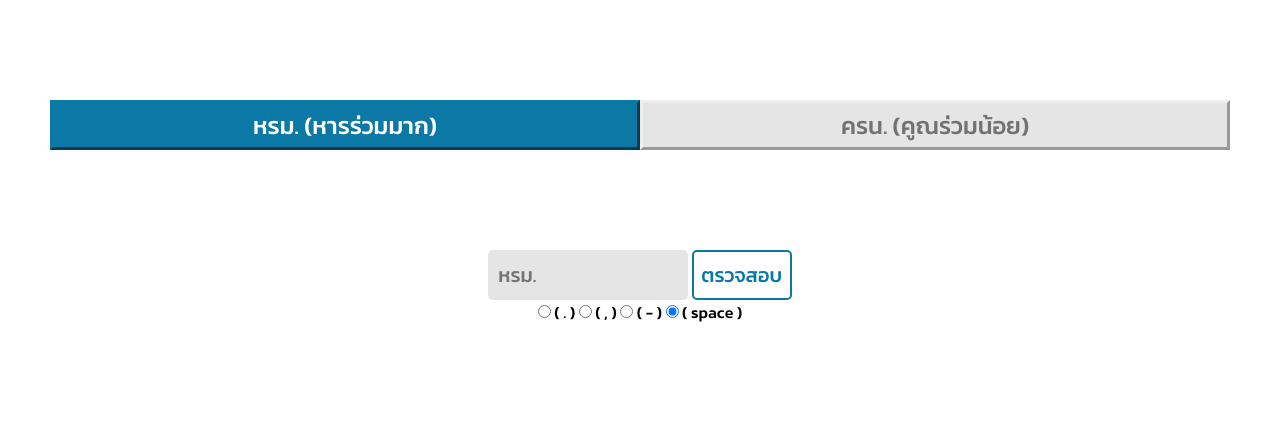
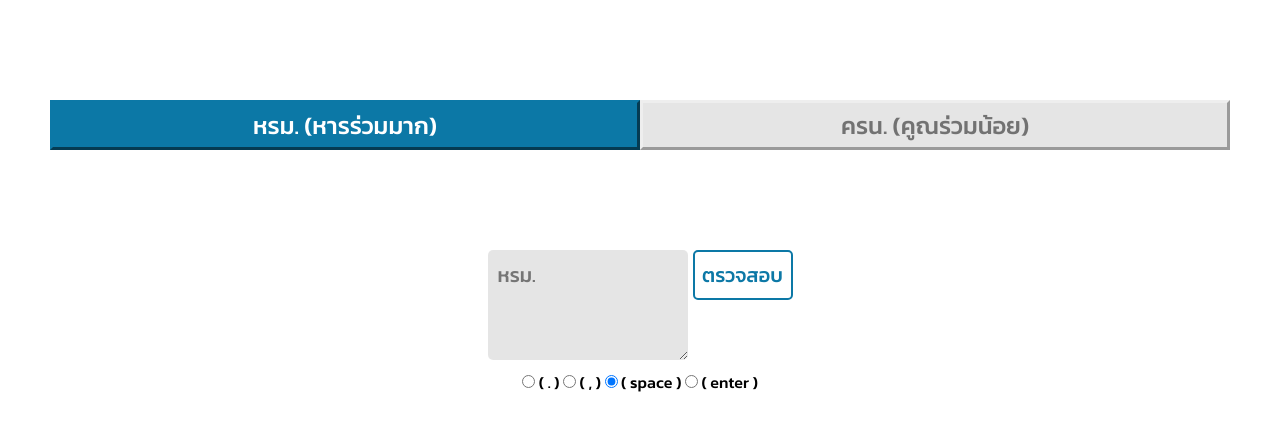
Before and after one commit to axzessjr/thaiware_internship, a PHP site: page / in a window 1280 px wide. Shown: the top 431 px of the page. Run offline with PHP 8.4, Linux system fonts and the light colour scheme.

Commit message:
add enter

```diff
--- a/math/css/style.css
+++ b/math/css/style.css
@@ -29,21 +29,31 @@ button:hover {
     border: outset #0C78A6;
     color: #0C78A6;
 }
+.main {
+    display: flex;
+    justify-content: center;
+    gap: 5px;
+}
 .form-gcd, .form-lcm {
     text-align: center;
 }
-input#gcd-ip, input#gcd-bt, input#lcm-ip, input#lcm-bt {
+#gcd-ip, #lcm-ip {
+    height: 110px;
+}
+#gcd-bt, #lcm-bt {
     height: 50px;
+}
+#gcd-ip, #gcd-bt, #lcm-ip, #lcm-bt {
     font-size: 20px;
     border-radius: 5px;
 }
-input#gcd-ip, input#lcm-ip {
+#gcd-ip, #lcm-ip {
     width: 200px;
     padding: 10px;
     background-color: #0000001a;
     border: none;
 }
-input#gcd-bt, input#lcm-bt {
+#gcd-bt, #lcm-bt {
     width: 100px;
     padding: 5px;
     color: #0C78A6;
@@ -51,16 +61,19 @@ input#gcd-bt, input#lcm-bt {
     border: solid 2px;
     border-color: #0C78A6;
 }
-input#gcd-bt:hover, input#lcm-bt:hover {
+#gcd-bt:hover, #lcm-bt:hover {
     background-color: #0C78A6;
     color: white;
 }
-input#gcd-bt:active, input#lcm-bt:active {
+#gcd-bt:active, #lcm-bt:active {
     transform: translateY(2px);
     box-shadow: 5px 5px 10px rgba(0, 0, 0, 0.2);
 }
-input#gcd-bt, input#lcm-bt {
+#gcd-bt, #lcm-bt {
     cursor: pointer;
+}
+.radio {
+    margin-top: 10px;
 }
 #gcdResult, #lcmResult {
     font-size: 36px;
@@ -73,14 +86,14 @@ input#gcd-bt, input#lcm-bt {
     button {
         font-size: 22px;
     }
-    input#gcd-ip, input#gcd-bt, input#lcm-ip, input#lcm-bt {
+    #gcd-ip, #gcd-bt, #lcm-ip, #lcm-bt {
         height: 45px;
         font-size: 16px;
     }
-    input#gcd-ip, input#lcm-ip {
+    #gcd-ip, #lcm-ip {
         width: 150px;
     }
-    input#gcd-bt, input#lcm-bt {
+    #gcd-bt, #lcm-bt {
         width: 80px;
     }
     #gcdResult, #lcmResult {
@@ -92,7 +105,7 @@ input#gcd-bt, input#lcm-bt {
     button {
         font-size: 20px;
     }
-    input#gcd-ip, input#gcd-bt, input#lcm-ip, input#lcm-bt {
+    #gcd-ip, #gcd-bt, #lcm-ip, #lcm-bt {
         height: 40px;
         font-size: 14px;
     }
@@ -108,7 +121,7 @@ input#gcd-bt, input#lcm-bt {
     button {
         font-size: 18px;
     }
-    input#gcd-ip, input#gcd-bt, input#lcm-ip, input#lcm-bt {
+    #gcd-ip, #gcd-bt, #lcm-ip, #lcm-bt {
         height: 35px;
         font-size: 12px;
     }
--- a/math/index.php
+++ b/math/index.php
@@ -18,24 +18,28 @@
         </div>
     </div>
     <div class="form-gcd">
-        <input type="text" class="gcd-ip" id="gcd-ip" name="gcd-ip" placeholder="หรม." oninput="validateInput(this)">
-        <input type="button" id="gcd-bt" class="gcd-bt" onclick="calGCD()" value="ตรวจสอบ">
+        <div class="main">
+            <textarea class="gcd-ip" id="gcd-ip" name="gcd-ip" placeholder="หรม." oninput="validateInput(this)"></textarea>
+            <input type="button" id="gcd-bt" class="gcd-bt" onclick="calGCD()" value="ตรวจสอบ">
+        </div>
         <div class="radio">
             <input type="radio" class="dot" id="dot" name="unit" value="dot"><label> ( . )</label>
             <input type="radio" class="comma" id="comma" name="unit" value="comma"><label> ( , )</label>
-            <input type="radio" class="hyphen" id="hyphen" name="unit" value="hyphen"><label> ( - )</label>
             <input type="radio" class="space-bar" id="space-bar" name="unit" value="space-bar" checked=""><label> ( space )</label>
+            <input type="radio" class="enter" id="enter" name="unit" value="enter"><label> ( enter )</label>
         </div>
         <div id="gcdResult"></div>
     </div>
     <div class="form-lcm" style="display: none;">
-        <input type="text" class="lcm-ip" id="lcm-ip" name="lcm-ip"placeholder="ครน." oninput="validateInput(this)">
-        <input type="button" id="lcm-bt" class="lcm-bt" onclick="calLCM()" value="ตรวจสอบ">
+        <div class="main">
+            <textarea class="lcm-ip" id="lcm-ip" name="lcm-ip"placeholder="ครน." oninput="validateInput(this)"></textarea>
+            <input type="button" id="lcm-bt" class="lcm-bt" onclick="calLCM()" value="ตรวจสอบ">
+        </div>
         <div class="radio">
             <input type="radio" class="dot2" id="dot2" name="unit2" value="dot2"><label> ( . )</label>
             <input type="radio" class="comma2" id="comma2" name="unit2" value="comma2"><label> ( , )</label>
-            <input type="radio" class="hyphen2" id="hyphen2" name="unit2" value="hyphen2"><label> ( - )</label>
             <input type="radio" class="space-bar2" id="space-bar2" name="unit2" value="space-bar2" checked=""><label> ( space )</label>
+            <input type="radio" class="enter2" id="enter2" name="unit2" value="enter2"><label> ( enter )</label>
         </div>
         <div id="lcmResult"></div>
     </div>
--- a/math/js/process.js
+++ b/math/js/process.js
@@ -1,14 +1,14 @@
 function calGCD() {
-    var GCD = $('input[name="gcd-ip"]').val();
+    var GCD = $('textarea[name="gcd-ip"]').val();
     var unit = $('input[name="unit"]:checked').val();
     var isValidInput = true;
     if (unit === 'dot' && GCD.indexOf('.') === -1) {
         isValidInput = false;
     } else if (unit === 'comma' && GCD.indexOf(',') === -1) {
         isValidInput = false;
-    } else if (unit === 'hyphen' && GCD.indexOf('-') === -1) {
+    } else if (unit === 'space-bar' && GCD.indexOf(' ') === -1) {
         isValidInput = false;
-    } else if (unit === 'space-bar' && GCD.indexOf(' ') === -1) {
+    } else if (unit === 'enter' && GCD.indexOf('\n') === -1) {
         isValidInput = false;
     }
     if( GCD === "" ) {
@@ -41,16 +41,16 @@ function calGCD() {
     }
 }
 function calLCM() {
-    var LCM = $('input[name="lcm-ip"]').val();
+    var LCM = $('textarea[name="lcm-ip"]').val();
     var unit2 = $('input[name="unit2"]:checked').val();
     var isValidInput = true;
     if (unit2 === 'dot2' && LCM.indexOf('.') === -1) {
         isValidInput = false;
     } else if (unit2 === 'comma2' && LCM.indexOf(',') === -1) {
         isValidInput = false;
-    } else if (unit2 === 'hyphen2' && LCM.indexOf('-') === -1) {
+    } else if (unit2 === 'space-bar2' && LCM.indexOf(' ') === -1) {
         isValidInput = false;
-    } else if (unit2 === 'space-bar2' && LCM.indexOf(' ') === -1) {
+    } else if (unit2 === 'enter2' && LCM.indexOf('\n') === -1) {
         isValidInput = false;
     }
     if( LCM === "" ) {
@@ -81,7 +81,7 @@ function calLCM() {
     }
 }
 function validateInput(input) {
-    input.value = input.value.replace(/[^\d\s\.,-]/g, '');
+    input.value = input.value.replace(/[^\d\s\.,\n]/g, '');
 }
 
 
@@ -100,16 +100,16 @@ $(document).ready(function(){
         $('.form-gcd').hide()
         $('.form-lcm').show()
     })
-    $('.form-gcd').on('keypress', function (e) {
-        if (e.which === 13) {
-            e.preventDefault();
-            calGCD();
-        }
-    });
-    $('.form-lcm').on('keypress', function (e) {
-        if (e.which === 13) {
-            e.preventDefault();
-            calLCM();
-        }
-    });
+    // $('.form-gcd').on('keypress', function (e) {
+    //     if (e.which === 13) {
+    //         e.preventDefault();
+    //         calGCD();
+    //     }
+    // });
+    // $('.form-lcm').on('keypress', function (e) {
+    //     if (e.which === 13) {
+    //         e.preventDefault();
+    //         calLCM();
+    //     }
+    // });
 })
--- a/math/process_gcd.php
+++ b/math/process_gcd.php
@@ -5,10 +5,10 @@ if(isset($_POST['gcd']) && isset($_POST['unit'])) {
         $number_list = explode(".", $_POST['gcd']);
     } else if ($unit === 'comma') {
         $number_list = explode(",", $_POST['gcd']);
-    } else if ($unit === 'hyphen') {
-        $number_list = explode("-", $_POST['gcd']);
     } else if ($unit === 'space-bar') {
         $number_list = explode(" ", $_POST['gcd']);
+    } else if ($unit === 'enter') {
+        $number_list = explode("\n", $_POST['gcd']);
     }
     $gcd = $number_list[0];
     foreach($number_list as $number) {
--- a/math/process_lcm.php
+++ b/math/process_lcm.php
@@ -5,10 +5,10 @@ if(isset($_POST['lcm']) && isset($_POST['unit2'])) {
         $number_list = explode(".", $_POST['lcm']);
     } else if ($unit2 === 'comma2') {
         $number_list = explode(",", $_POST['lcm']);
-    } else if ($unit2 === 'hyphen2') {
-        $number_list = explode("-", $_POST['lcm']);
     } else if ($unit2 === 'space-bar2') {
         $number_list = explode(" ", $_POST['lcm']);
+    } else if ($unit2 === 'enter2') {
+        $number_list = explode("\n", $_POST['lcm']);
     }
     $lcm = $number_list[0];
     foreach($number_list as $number) {
```
